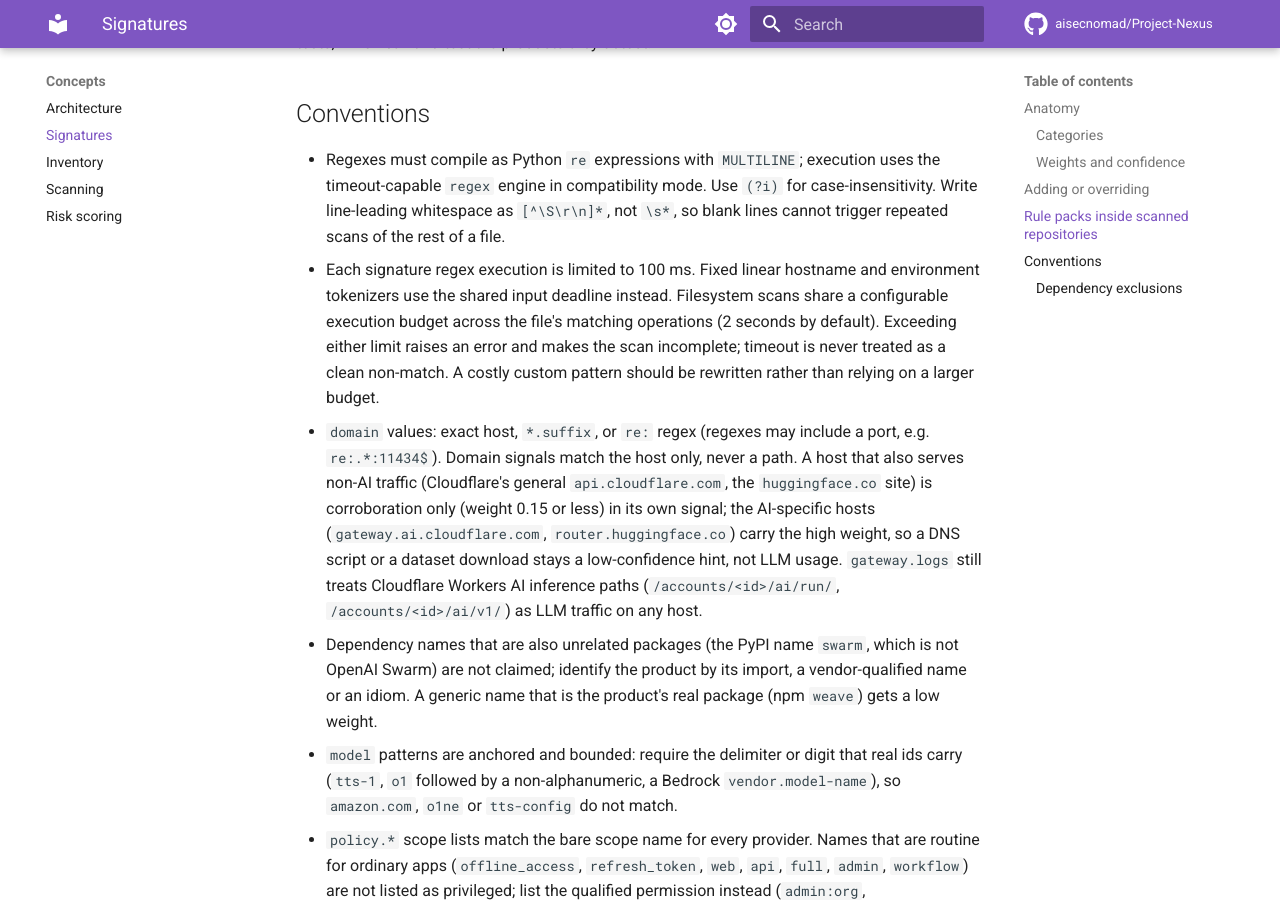
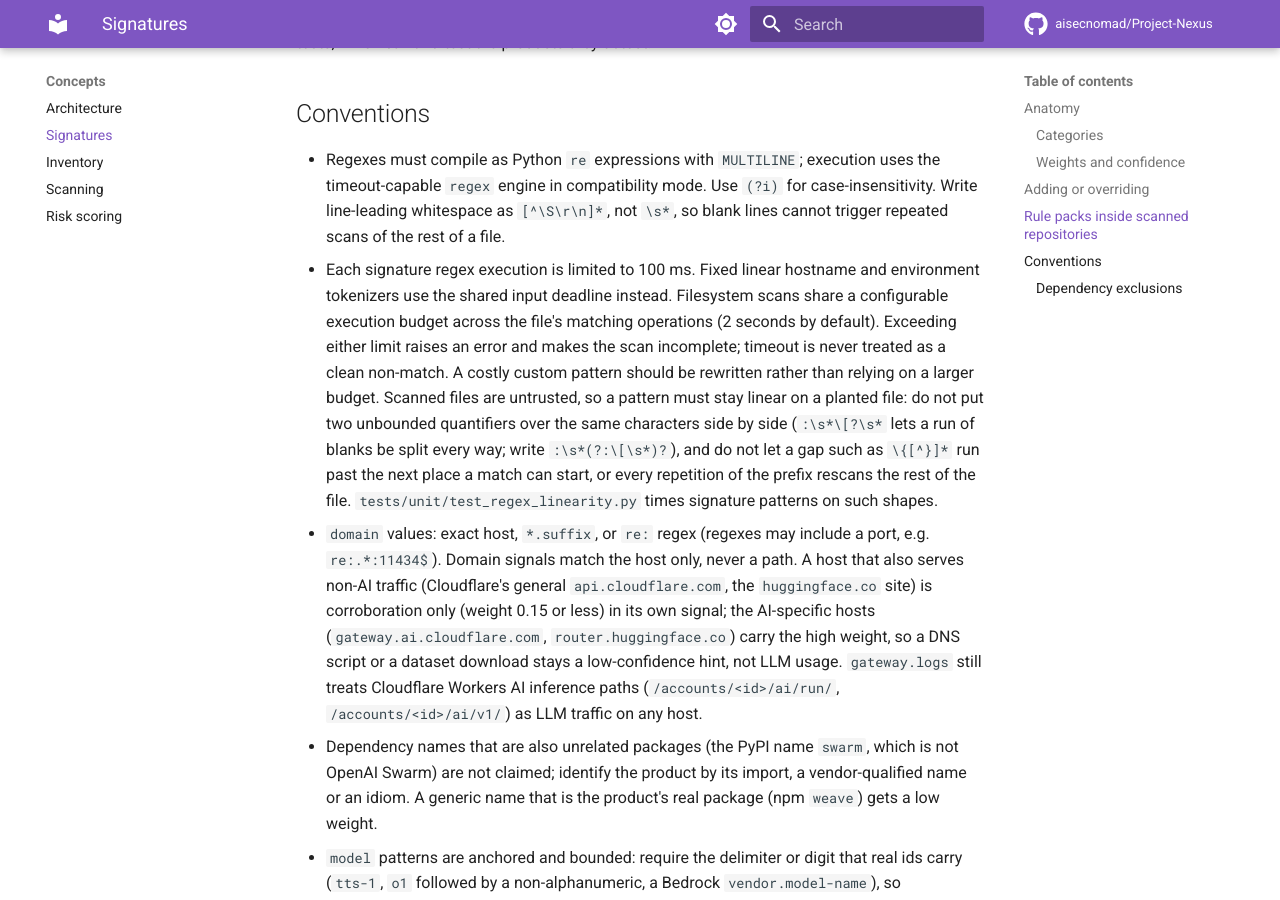
Before and after one commit to aisecnomad/Project-Nexus, an MkDocs documentation site: the page built from docs/signatures.md, in a window 1280 px wide and 900 px high, scrolled down 5677 px. Built offline with MkDocs 1.6.1 and Material for MkDocs 9.7.7, drawn with Linux system fonts in a browser that asks for light colours; comment, search, counter and statistics services are not loaded.

Commit message:
Make the Vercel AI SDK call-option patterns linear
The framework.vercel-ai-sdk code signal (orchestrators.yaml) had two
superlinear patterns that run on untrusted scanned files:

- `\bstopWhen\s*:\s*\[?\s*(...)` puts two `\s*` around an optional `[`,
  so a run of n blanks after `stopWhen:` is split every way: O(n^2).
  The matcher collects matches with finditer, so it reaches a planted
  run even after a legitimate match. A 30 KB .ts file timed out the
  pattern (3.6 s against the 100 ms limit): the file was reported as
  incomplete, its AI SDK evidence was dropped, and every scan of that
  repository exited 3. The pattern on main was linear.
- `\btools\s*:\s*\{[^}]*\btool\s*\(` rescans to the next `}` from every
  repetition of `tools:{`: O(k*n); 14 KB of `tools:{` took 2.3 s.

Fix: `\bstopWhen\s*:\s*(?:\[\s*)?(...)\s*\(` reads the blanks once, and
the tools gap is possessive and stops at a `tool(` call or at the next
`tools: {`, where the next match attempt starts, so no text is rescanned.
Both match exactly when the old patterns did (900k random inputs from
the patterns' tokens, no difference); the signature validator, the AI
SDK loop tests and every evaluation corpus are unchanged. The existing
regex-linearity module now times this signature's code patterns on
planted call-option shapes, since its sweep only reaches module-level
patterns, and docs/signatures.md names both shapes to avoid.

Co-Authored-By: Claude Opus 5.5 <noreply@anthropic.com>
Claude-Session: https://claude.ai/code/session_01GArn7t866kNaBsu9HJzen1
Signed-off-by: Claude <noreply@anthropic.com>

```diff
--- a/docs/signatures.md
+++ b/docs/signatures.md
@@ -231,7 +231,13 @@ and tests, which call and test the products they detect.
   execution budget across the file's matching operations (2 seconds by default).
   Exceeding either limit raises an error and makes the scan incomplete; timeout
   is never treated as a clean non-match. A costly custom pattern should be
-  rewritten rather than relying on a larger budget.
+  rewritten rather than relying on a larger budget. Scanned files are untrusted,
+  so a pattern must stay linear on a planted file: do not put two unbounded
+  quantifiers over the same characters side by side (`:\s*\[?\s*` lets a run of
+  blanks be split every way; write `:\s*(?:\[\s*)?`), and do not let a gap such
+  as `\{[^}]*` run past the next place a match can start, or every repetition of
+  the prefix rescans the rest of the file.
+  `tests/unit/test_regex_linearity.py` times signature patterns on such shapes.
 * `domain` values: exact host, `*.suffix`, or `re:` regex (regexes may include a port, e.g. `re:.*:11434$`).
   Domain signals match the host only, never a path. A host that also serves non-AI traffic (Cloudflare's
   general `api.cloudflare.com`, the `huggingface.co` site) is corroboration only (weight 0.15 or less) in
```
Also changed, not shown: CHANGELOG.md (+6 -0 lines), 2 other files.
